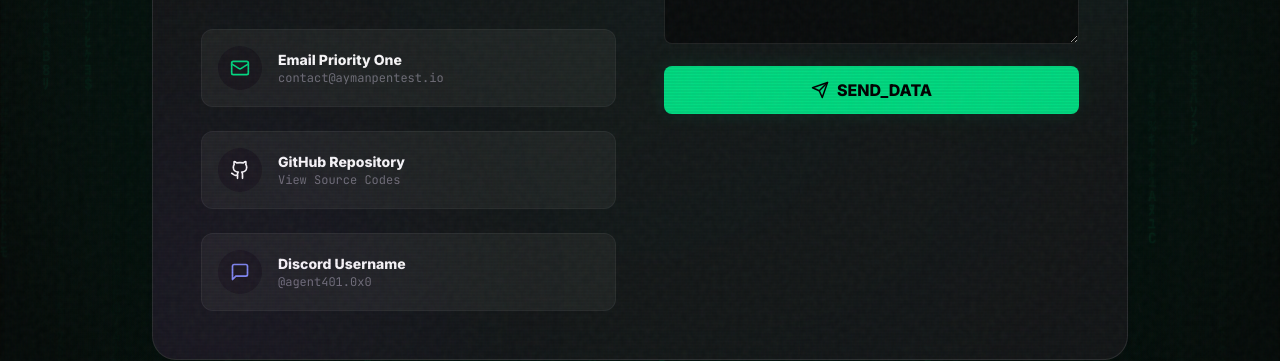
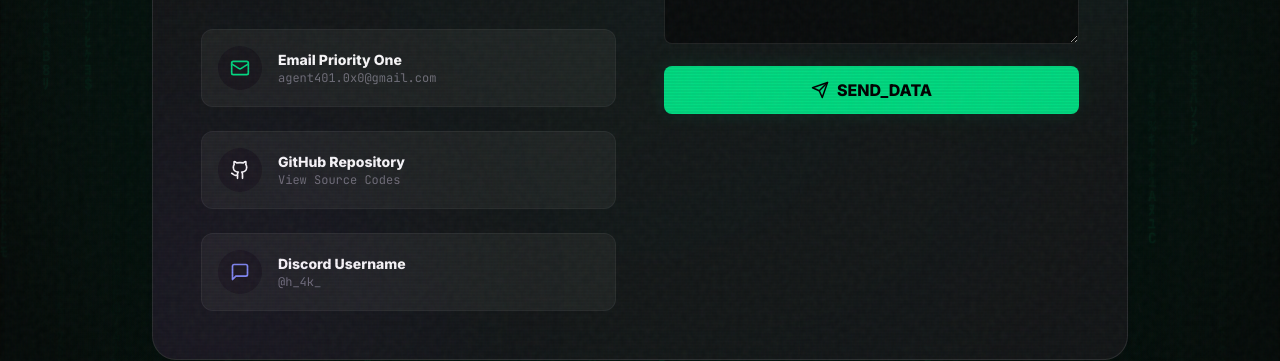
Before and after one commit to h4-k/Portfolio, a React (Vite) app: page /contact in a window 1280 px wide. Shown: the part 373-734 px from the top of the page. Built offline with nearby package versions, Linux system fonts and the light colour scheme.

Commit message:
Update Contact.tsx

```diff
--- a/components/Contact.tsx
+++ b/components/Contact.tsx
@@ -136,7 +136,7 @@ const Contact: React.FC = () => {
                                     </div>
                                     <div>
                                         <h4 className="text-white font-bold text-sm">Email Priority One</h4>
-                                        <p className="text-zinc-500 text-xs font-mono group-hover:text-primary/80 transition-colors">contact@aymanpentest.io</p>
+                                        <p className="text-zinc-500 text-xs font-mono group-hover:text-primary/80 transition-colors">agent401.0x0@gmail.com</p>
                                     </div>
                                 </a>
 
@@ -156,7 +156,7 @@ const Contact: React.FC = () => {
                                     </div>
                                     <div>
                                         <h4 className="text-white font-bold text-sm">Discord Username</h4>
-                                        <p className="text-zinc-500 text-xs font-mono">@agent401.0x0</p>
+                                        <p className="text-zinc-500 text-xs font-mono">@h_4k_</p>
                                     </div>
                                 </a>
                             </div>
```
